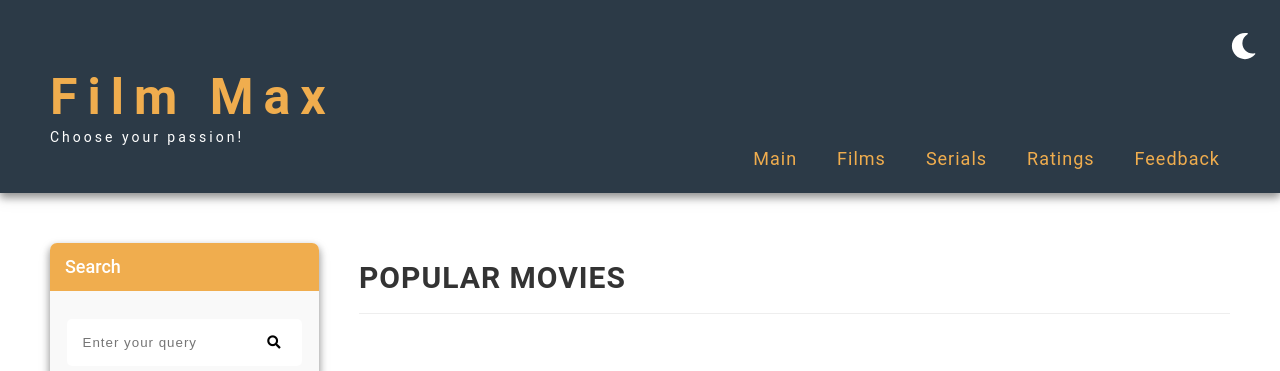
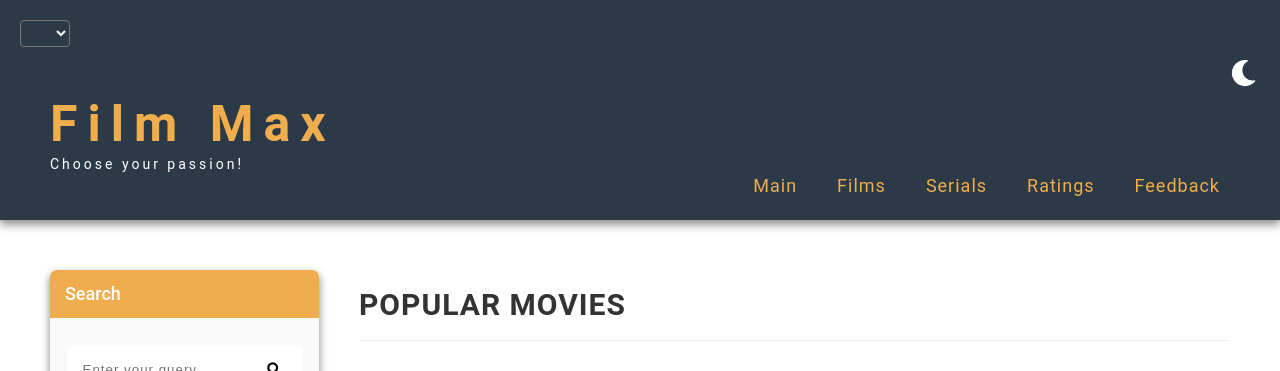
Before and after one commit to Egoist66/Farid-Mahmudov.github.io, a PHP site: page /kinoMax/index.html in a window 1280 px wide. Shown: the top 371 px of the page. Run offline with PHP 8.4, Linux system fonts and the light colour scheme.

Commit message:
newfiles

```diff
--- a/kinoMax/feedback.html
+++ b/kinoMax/feedback.html
@@ -237,6 +237,7 @@
 
 
     <script src='js/script.js'></script>
+    <script src="js/multilang.js"></script>
 
 </body>
 
--- a/kinoMax/films.html
+++ b/kinoMax/films.html
@@ -379,6 +379,7 @@
 
 
     <script defer src="js/script.js"></script>
+    <script src="js/multilang.js"></script>
 </body>
 
 </html>
--- a/kinoMax/index.html
+++ b/kinoMax/index.html
@@ -35,15 +35,15 @@
                 <div class="logo">
                     <h1><a href="index.html">Film Max</a></h1>
                     <br>
-                    <p>Choose your passion!</p>
+                    <p class="lng">Choose your passion!</p>
                 </div>
                 <nav class="navigation">
                     <ul class="navigation__list">
                         <li>
-                            <a href="#" class="navigation__list-links">Main</a>
+                            <a href="#" class="navigation__list-links lng">Main</a>
                         </li>
                         <li class="positionedLi">
-                            <a href="films.html" class="navigation__list-links positionedLink">Films</a>
+                            <a href="films.html" class="navigation__list-links positionedLink lng">Films</a>
                             <ul class="subnavigation__filmList ">
 
                                 <li class="subnavParent__li">
@@ -88,7 +88,7 @@
                             </ul>
                         </li>
                         <li class="positionedLi2">
-                            <a href="serials.html" class="navigation__list-links">Serials</a>
+                            <a href="serials.html" class="navigation__list-links lng">Serials</a>
 
                             <ul class="subnavigation__serialList">
 
@@ -107,10 +107,10 @@
 
 
                         <li>
-                            <a href="rating.html" class="navigation__list-links">Ratings</a>
+                            <a href="rating.html" class="navigation__list-links lng">Ratings</a>
                         </li>
                         <li class="last">
-                            <a href="feedback.html" class="navigation__list-links">Feedback</a>
+                            <a href="feedback.html" class="navigation__list-links lng">Feedback</a>
                         </li>
                     </ul>
                 </nav>
@@ -189,7 +189,7 @@
                     </div>
                 </aside>
                 <main class="main">
-                    <h2>Popular Movies</h2>
+                    <h2 class="translatedtitle lng">Popular Movies</h2>
                     <hr class="hr">
                     <div class="films__box">
 
@@ -209,8 +209,10 @@
                             <a href="movies/freeguy.html"><img src="img/freeguy.jpg" alt="freeguy"></a>
                         </div>
                     </div>
-                    <h2>Popular Serials</h2>
+
+                    <h2 class="translatedsecondtitle lng">Popular Serials</h2>
                     <hr class="hr">
+
                     <div class="films__box serials__gallery">
                         <div class="films__box-items serials__gallery-items">
                             <a href="serials/breakingBad.html"> <img src="img/breakingbad.png" alt=""></a>
@@ -226,24 +228,24 @@
                         </div>
                     </div>
                     <div class="films__descr-box">
-                        <h2 class="interstellar">Как снимали Интерстеллар</h2>
+                        <h2 class="interstellar thirdtranslatedtitle lng">Как снимали Интерстеллар</h2>
                         <hr class="hr hr2">
-                        <p>
+                        <p class="subthirdtitle lng">
                             45 лет исполнилось Кристоферу Нолану — одному из самых успешных режиссеров нашего времени,
                             чьи работы одинаково любимы как взыскательными критиками, так и простыми зрителями. Фильмом
                             изначально занималась студия Paramount. Когда Кристофер Нолан занял место режиссера, студия
                             Warner Bros., которая выпускала его последние фильмы, добилась участия в проекте
                         </p>
                         <div class="button__box">
-                            <a target="_blank"
+                            <a class="translatedread lng" target="_blank"
                                 href="https://strana-sovetov.com/miscellaneous/12555-kak-snimali-film-interstellar.html">Читать
                             </a>
                         </div>
                     </div>
                     <div class="films__descr-box films__descr-box2">
-                        <h2 class="interstellar actorSpeech">Актер Том Хенкс поделился впечатлением о фестивале</h2>
+                        <h2 class="interstellar actorSpeech fourthtranslatedtitle lng">Актер Том Хенкс поделился впечатлением о фестивале</h2>
                         <hr class="hr hr2">
-                        <p>
+                        <p class="subfourthtitle lng">
                             16 февраля в Лондоне состоялась 67-я церемония вручения наград Британской киноакадемии.
                             Леонардо ДиКаприо, Брэд Питт, Анджелина Джоли, Кейт Бланшетт, Хелен Миррен, Эми Адамс,
                             Кристиан Бэйл, Альфонсо Куарон и другие гости и победители премии — в нашем репортаже.
@@ -270,9 +272,8 @@
 
 
 
-
-
     <script src="js/script.js"></script>
+    <script src="js/multilang.js"></script>
 </body>
 
 </html>
--- a/kinoMax/movies/avengers.html
+++ b/kinoMax/movies/avengers.html
@@ -317,6 +317,7 @@
 
 
 <script src='../js/script.js'></script>
+<script src="../js/multilang.js"></script>
 
 </body>
 
--- a/kinoMax/movies/freeguy.html
+++ b/kinoMax/movies/freeguy.html
@@ -317,6 +317,7 @@
 
 
 <script src="../js/script.js"></script>
+<script src="../js/multilang.js"></script>
 </body>
 
 </html>
--- a/kinoMax/movies/interstellar.html
+++ b/kinoMax/movies/interstellar.html
@@ -321,6 +321,7 @@
 
 
     <script src="../js/script.js"></script>
+    <script src="../js/multilang.js"></script>
 </body>
 
 </html>
--- a/kinoMax/movies/madmax.html
+++ b/kinoMax/movies/madmax.html
@@ -318,6 +318,7 @@
 
 
     <script src='../js/script.js'></script>
+    <script src="../js/multilang.js"></script>
 
 </body>
 
--- a/kinoMax/rating.html
+++ b/kinoMax/rating.html
@@ -335,6 +335,7 @@
 
 
 <script defer src="js/script.js"></script>
+<script src="js/multilang.js"></script>
 </body>
 
 </html>
--- a/kinoMax/serials.html
+++ b/kinoMax/serials.html
@@ -358,6 +358,7 @@
 
 
     <script defer src="js/script.js"></script>
+    <script src="js/multilang.js"></script>
 </body>
 
 </html>
--- a/kinoMax/serials/breakingBad.html
+++ b/kinoMax/serials/breakingBad.html
@@ -315,6 +315,7 @@
 
 
 <script src='../js/script.js'></script>
+<script src="../js/multilang.js"></script>
 
 </body>
 
--- a/kinoMax/serials/siliconvalley.html
+++ b/kinoMax/serials/siliconvalley.html
@@ -320,6 +320,7 @@
 
 
 <script src='../js/script.js'></script>
+<script src="../js/multilang.js"></script>
 
 </body>
 
--- a/kinoMax/serials/walkingDead.html
+++ b/kinoMax/serials/walkingDead.html
@@ -319,6 +319,7 @@
 
 
 <script src='../js/script.js'></script>
+<script src="../js/multilang.js"></script>
 
 </body>
 
--- a/kinoMax/serials/xfiles.html
+++ b/kinoMax/serials/xfiles.html
@@ -324,6 +324,7 @@
 
 
 <script src='../js/script.js'></script>
+<script src="../js/multilang.js"></script>
 
 </body>
 
--- a/kinoMax/styles/media.css
+++ b/kinoMax/styles/media.css
@@ -327,8 +327,13 @@
 @media(max-width: 490px) {
 
    .header__section .header {
-        height: 200px;
+        height: 210px;
        transition: 0.5s all ease;
+    }
+
+    .langBox {
+        bottom: -140px;
+        left: -10px;
     }
 
     .preloader {
@@ -365,6 +370,19 @@
 
 
 }
+
+
+
+@media(max-width: 333px) {
+    .header__section > .header {
+        height: 240px;
+    }
+    .langBox {
+        bottom: -187px;
+    }
+}
+
+
 
 @media(max-width: 339px) {
 
@@ -427,4 +445,6 @@
         height: 299px!important;
     }
 
+
+
 }
--- a/kinoMax/styles/style.css
+++ b/kinoMax/styles/style.css
@@ -284,6 +284,8 @@ button.nav-toggle { padding: 10px; background: transparent; border: 1px solid tr
 
 .show.navigation__list li { margin-bottom: 20px !important; }
 
-.active.header { height: 399px; -webkit-transition: 0.5s all ease; transition: 0.5s all ease; }
+.active.header { height: 430px; -webkit-transition: 0.5s all ease; transition: 0.5s all ease; }
 
 .downsidebar { display: none; width: 100%; }
+
+.langBox { position: relative; cursor: pointer; }
--- a/kinoMax/styles/style.scss
+++ b/kinoMax/styles/style.scss
@@ -1377,8 +1377,9 @@ td,th {
 }
 
 .active.header {
-  height: 399px;
+  height: 430px;
   transition: 0.5s all ease;
+
 }
 
 .downsidebar {
@@ -1386,3 +1387,9 @@ td,th {
   width: 100%;
 
 }
+
+.langBox {
+  position: relative;
+  cursor: pointer;
+
+}
--- /dev/null
+++ b/kinoMax/styles/vars.css
@@ -0,0 +1,3 @@
+
+
+/*# sourceMappingURL=vars.css.map */
```
Also changed, not shown: kinoMax/js/multilang.js (added, +29 -0 lines), kinoMax/js/script.js (+88 -14 lines), 1 other file.
